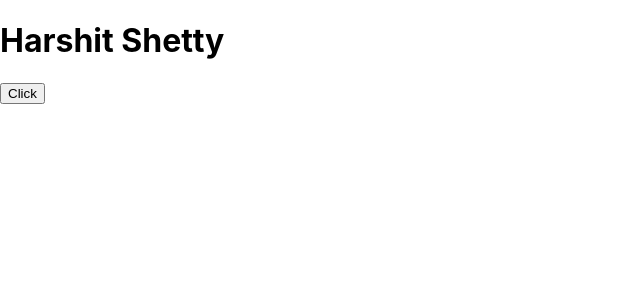
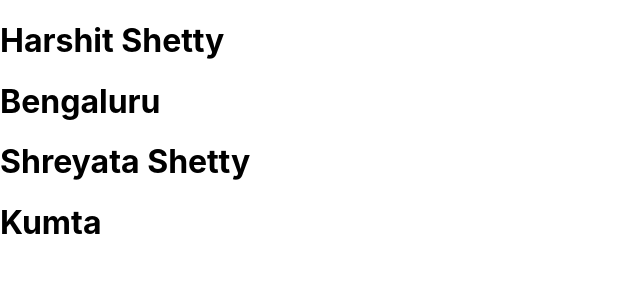
Before and after one commit to harshith1123/React-JS, a React (Create React App) app: page / in a window 1280 px wide. Shown: the top 300 px of the page, without its empty margins (0-640 px from the left). Built offline with nearby package versions, Linux system fonts and the light colour scheme.

Commit message:
Learned Mounting phase all stages

```diff
--- /dev/null
+++ b/src/Mounting1.js
@@ -0,0 +1,32 @@
+import React, { Component } from 'react'
+import Mounting2 from './Mounting2';
+
+export default class Mounting1 extends Component {
+    constructor(props){
+        super(props);
+        this.state = {
+            name: "Harshit Shetty"
+        }
+        console.log("Mounting 1... Constructor invoked.");
+    }
+
+    static getDerivedStateFromProps(props,state){
+        console.log(state);
+        console.log(props);
+        console.log("Mounting 1... getDerivedStateFromProps invoked.");
+        return null;
+    }
+    componentDidMount(){
+        console.log("Mounting 1... componentDidMount invoked.");
+    }
+  render() {
+    console.log("Mounting 1... render invoked.");
+    return (
+      <div>
+        <h1>{this.state.name}</h1>
+        <h1>{this.props.city}</h1>
+        <Mounting2 city="Kumta"/>
+      </div>
+    )
+  }
+}
--- /dev/null
+++ b/src/Mounting2.js
@@ -0,0 +1,31 @@
+import React, { Component } from 'react'
+
+export default class Mounting2 extends Component {
+    constructor(props){
+        super(props);
+        this.state = {
+            name: "Shreyata Shetty"
+        }
+        console.log("Mounting 2... Constructor invoked.");
+    }
+
+    static getDerivedStateFromProps(props,state){
+        console.log(state);
+        console.log(props);
+        console.log("Mounting 2... getDerivedStateFromProps invoked.");
+        return null;
+    }
+    componentDidMount(){
+        console.log("Mounting 2... componentDidMount invoked.");
+    }
+  render() {
+    console.log("Mounting 2... render invoked.");
+    return (
+      <div>
+        <h1>{this.state.name}</h1>
+        <h1>{this.props.city}</h1>
+
+      </div>
+    )
+  }
+}
--- a/src/index.js
+++ b/src/index.js
@@ -13,6 +13,7 @@ import State from './State';
 import Destructuring from './Destructuring';
 import Events from './Events';
 import BindEvent from './BindEvent';
+import Mounting1 from './Mounting1';
 
 const root = ReactDOM.createRoot(document.getElementById('root'));
 const fruits = ["Orange", "Mango", "Strawberry"]
@@ -35,7 +36,8 @@ root.render(
     {/* <State name = "Harshit"/> */}
     {/* <Destructuring name="Harshit Shetty" age = {22} arr ={fruits}/> */}
     {/* <Events name = "Harshit Gajanan Shetty"/> */}
-    <BindEvent/>
+    {/* <BindEvent/> */}
+    <Mounting1 city = "Bengaluru"/>
   </React.StrictMode>
 );
 
```
